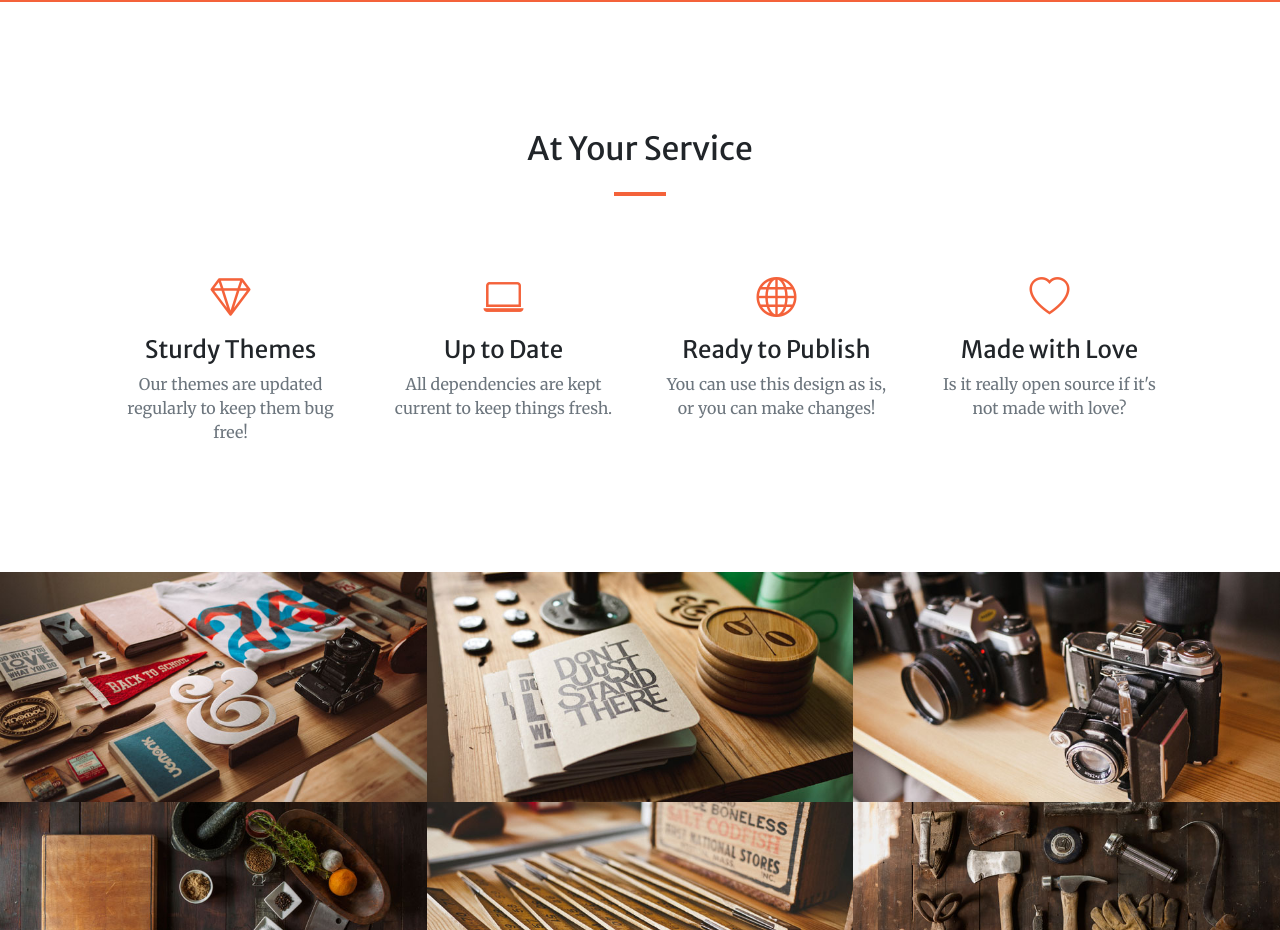
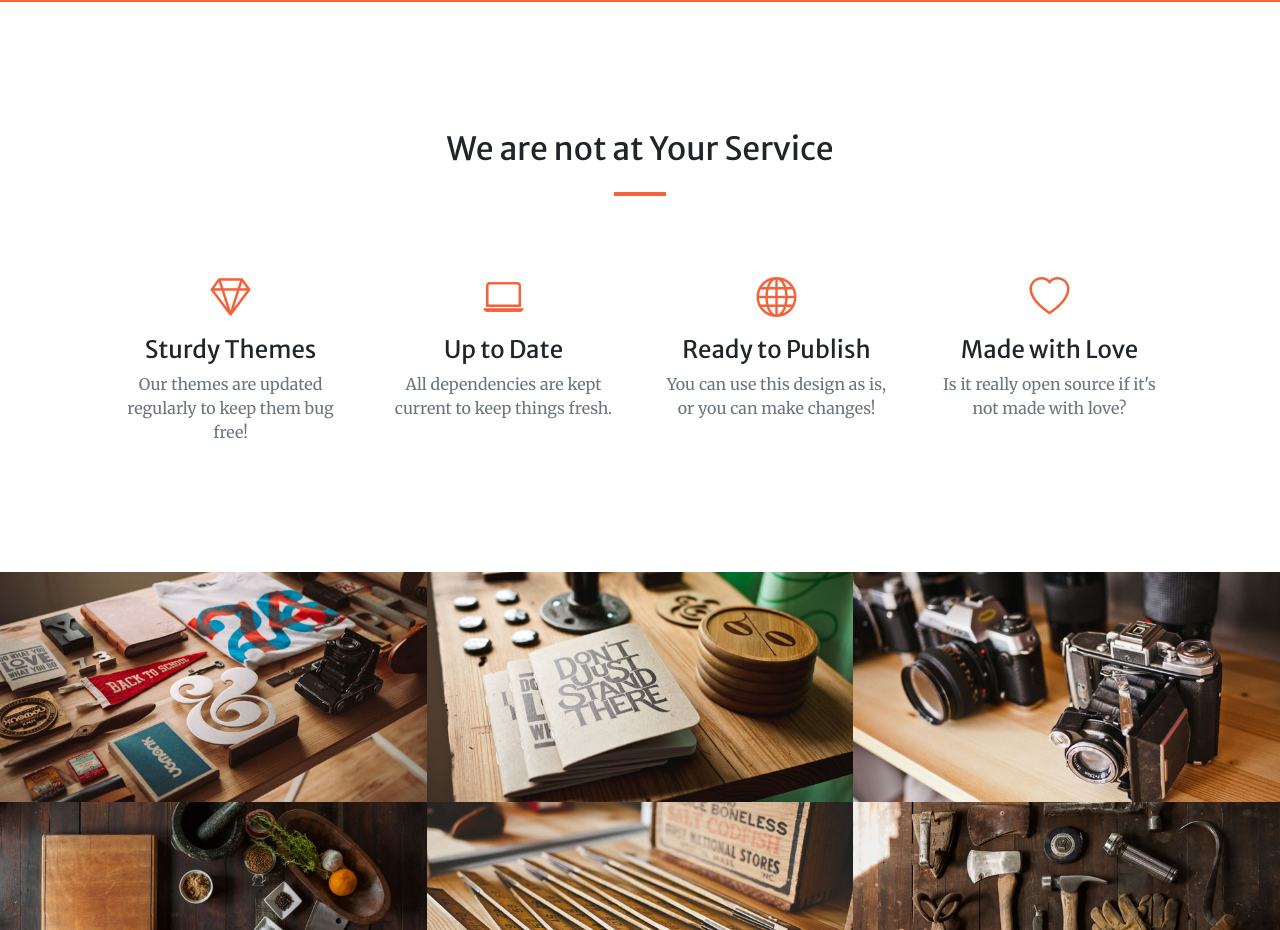
Before and after one commit to josebaizaguirre/josebaizaguirre.github.io, a plain HTML site: page index.html in a window 1280 px wide. Shown: the part 1300-2230 px from the top of the page. Drawn offline with nearby package versions, Linux system fonts and the light colour scheme; some packages are replaced by stand-ins of ours; a script that the page names is missing.

Commit message:
Modify services

```diff
--- a/index.html
+++ b/index.html
@@ -65,7 +65,7 @@
         <!-- Services-->
         <section class="page-section" id="services">
             <div class="container px-4 px-lg-5">
-                <h2 class="text-center mt-0">At Your Service</h2>
+                <h2 class="text-center mt-0">We are not at Your Service</h2>
                 <hr class="divider" />
                 <div class="row gx-4 gx-lg-5">
                     <div class="col-lg-3 col-md-6 text-center">
```
